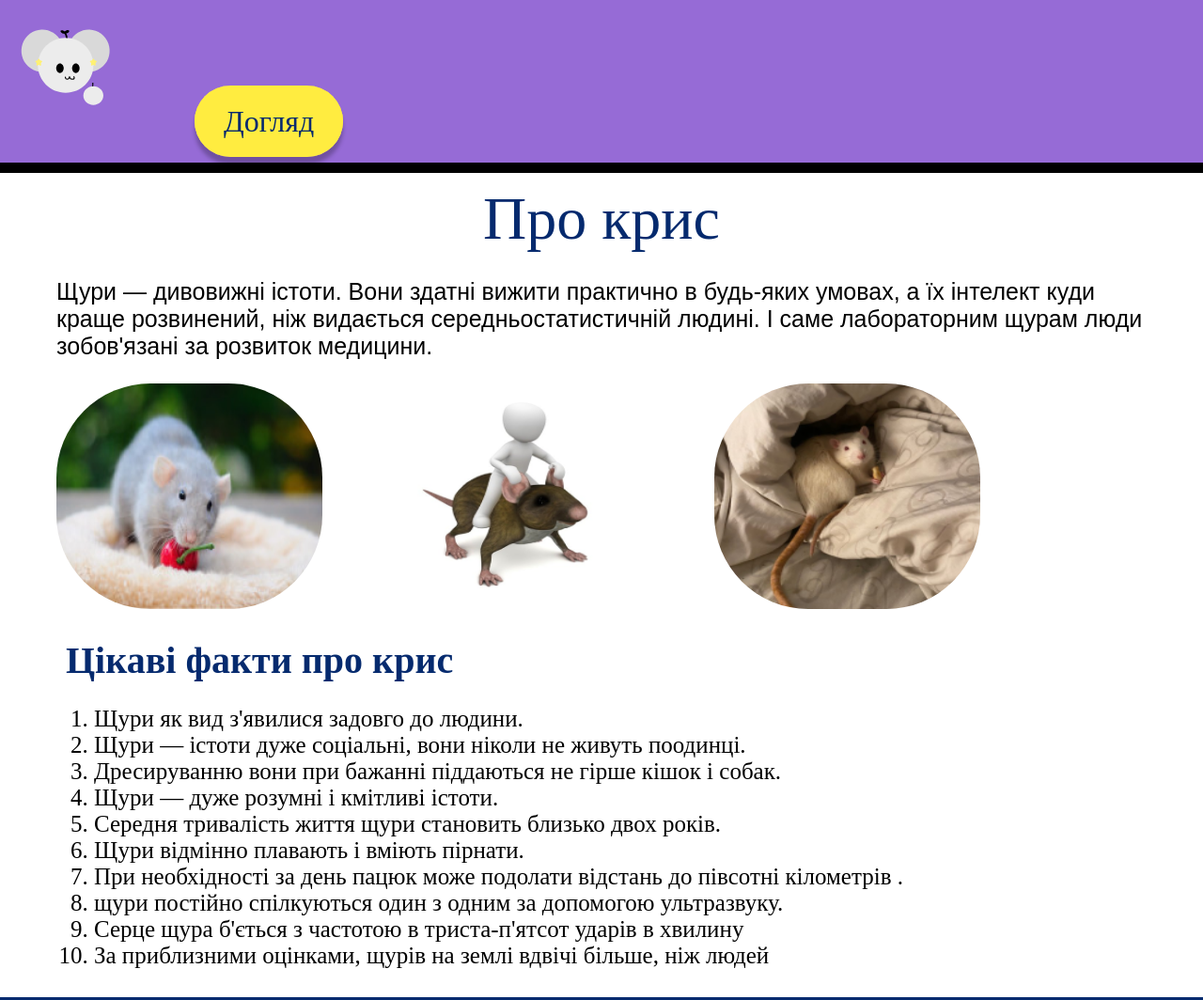
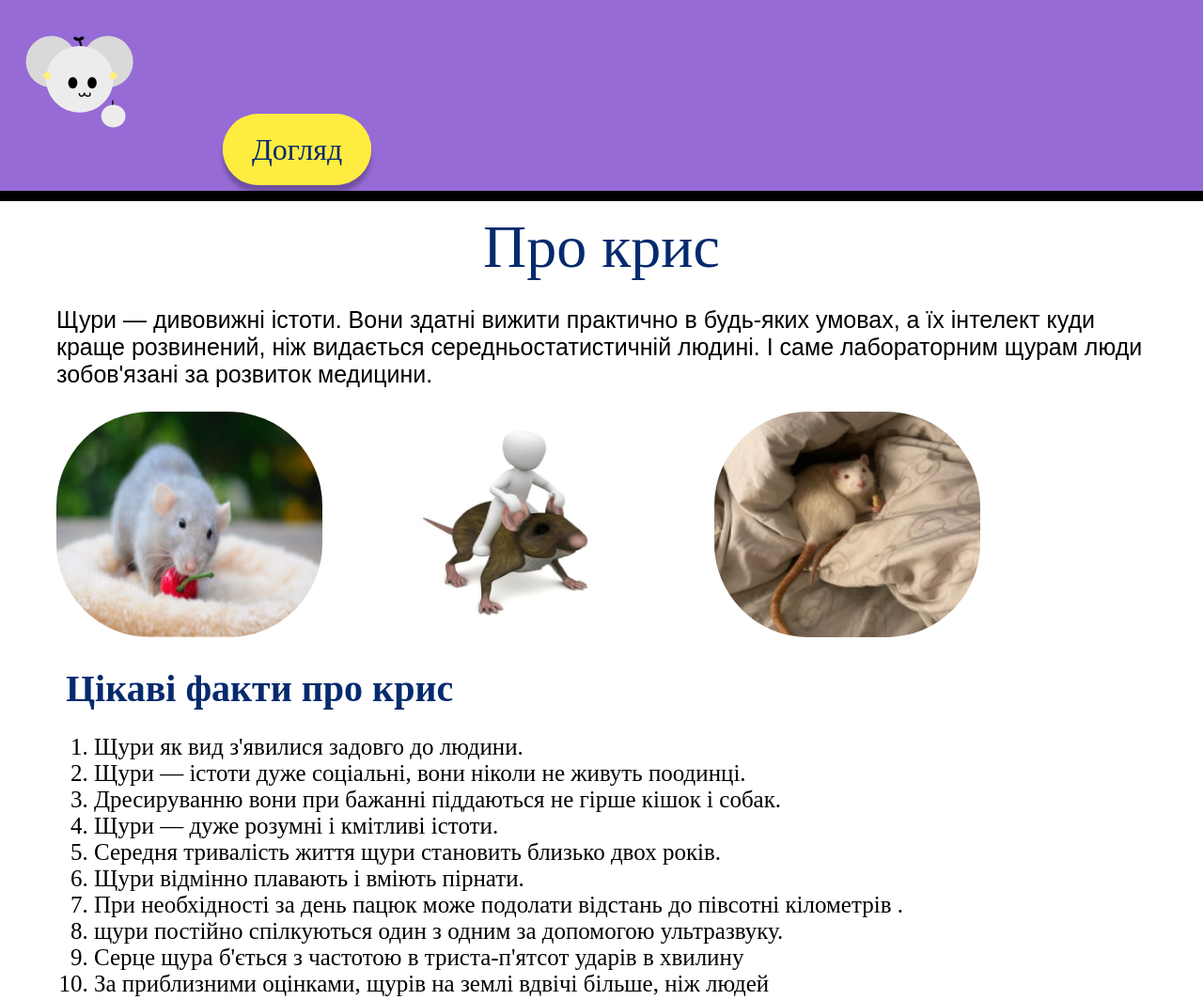
Before and after one commit to LogikaLena1/Rat, a plain HTML site: page index.html in a window 1280 px wide. Shown: the top 1064 px of the page at 94% size. Drawn offline with Linux system fonts and the light colour scheme.

Commit message:
Update index.html

```diff
--- a/index.html
+++ b/index.html
@@ -6,7 +6,7 @@
     <body>
     <header>
     <p>
-<img style="width: 140px; height:140px" src="rat.svg"/>
+<img style="width: 170px; height:170px" src="rat.svg"/>
 <a href="index2.html">Догляд</a>
     </p>
         </header>
```
